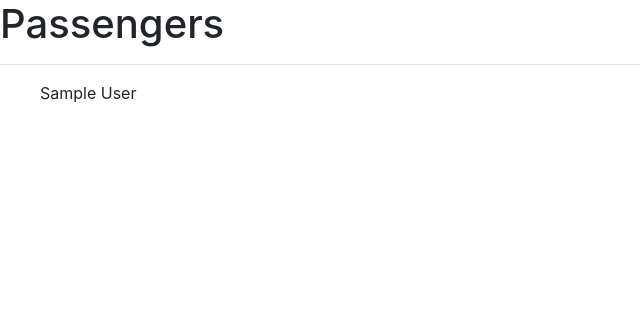
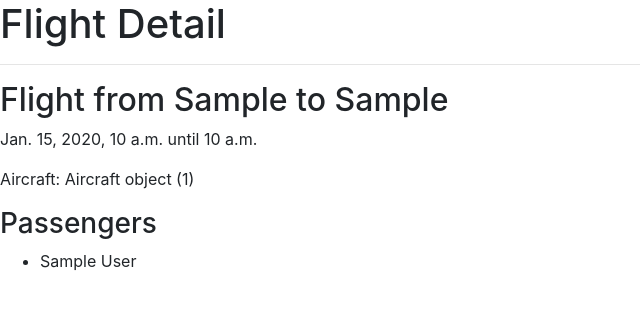
Before and after one commit to beth98an/eng84-airport-project, a Django app: page /flights/1 in a window 1280 px wide. Shown: the part 56-366 px from the top of the page, without its empty margins (0-640 px from the left). Run offline with Django 3.2, Linux system fonts and the light colour scheme; tables that the repository leaves empty hold one stand-in row (values such as "Sample post"); some libraries are stand-ins or nearby versions.

Commit message:
added flight detail page, added link from flights list

```diff
--- a/app/core/models.py
+++ b/app/core/models.py
@@ -1,4 +1,5 @@
 from django.db import models
+from django.urls import reverse
 
 class Person(models.Model):
     first_name = models.CharField(max_length=30)
@@ -44,6 +45,11 @@ class Flight(models.Model):
     aircraft_id = models.ForeignKey('Aircraft', on_delete=models.CASCADE)
     attendance = models.ManyToManyField(Passenger, blank=True)
 
+    # Method that finds the url of a particular flight, given its id
+    def get_absolute_url(self):
+        return reverse('flight_detail', args=[str(self.flight_id)])
+
+    # Method that makes the flight look pretty when printed (made into string)
     def __str__(self):
         return f'Flight from {self.origin} to {self.destination}'
 
--- /dev/null
+++ b/app/core/templates/flight_detail.html
@@ -0,0 +1,31 @@
+
+{% extends 'base.html' %}
+
+{% block head_title %}Airport App Flight Details{% endblock %}
+{% block body_title %}Flight Detail{% endblock %}
+
+{% block content %}
+
+<hr>
+<h2>
+{{ queryset }}
+</h2>
+<p>
+{{ queryset.departure_time}} until {{ queryset.duration}}
+</p>
+<p>
+Aircraft: {{ queryset.aircraft_id}}
+</p>
+<h3>
+  Passengers
+</h3>
+<ul>
+
+  {% for passenger in queryset.attendance.all %}
+  <li>
+    {{passenger}}
+  </li>
+  {% endfor %}
+</ul>
+
+{% endblock %}
--- a/app/core/urls.py
+++ b/app/core/urls.py
@@ -10,5 +10,5 @@ urlpatterns = [
         path('home/', HomeView.as_view(), name='index'),
         path('flights/', FlightListView.as_view(), name='flights'),
         path('passengers/', PassengerListView.as_view(), name='passengers'),
-        path('flights/<int:pk>', PassengerListView.as_view(), name='flight_detail'),
+        path('flights/<int:pk>', FlightDetailView.as_view(), name='flight_detail'),
         ] + static(settings.MEDIA_URL, document_root=settings.MEDIA_ROOT)
--- a/app/core/views.py
+++ b/app/core/views.py
@@ -42,3 +42,5 @@ class PassengerListView(ListView):
 # Flights Detail Page
 class FlightDetailView(DetailView):
     model = Flight
+    template_name = 'flight_detail.html'
+    context_object_name = 'queryset'
```
Also changed, not shown: app/core/templates/flights.html (+8 -1 lines).
